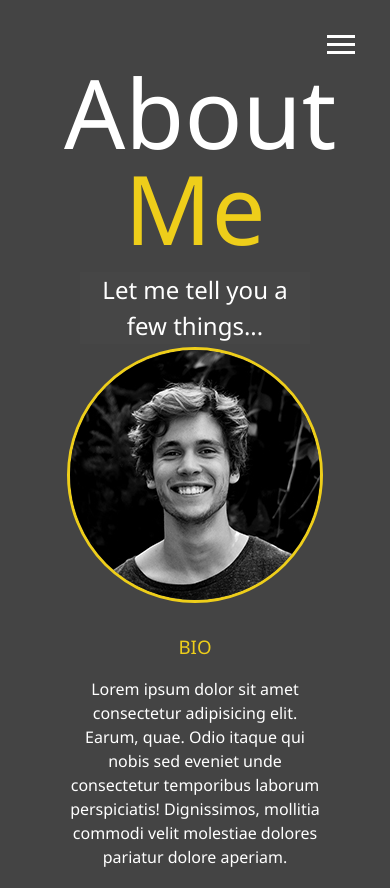
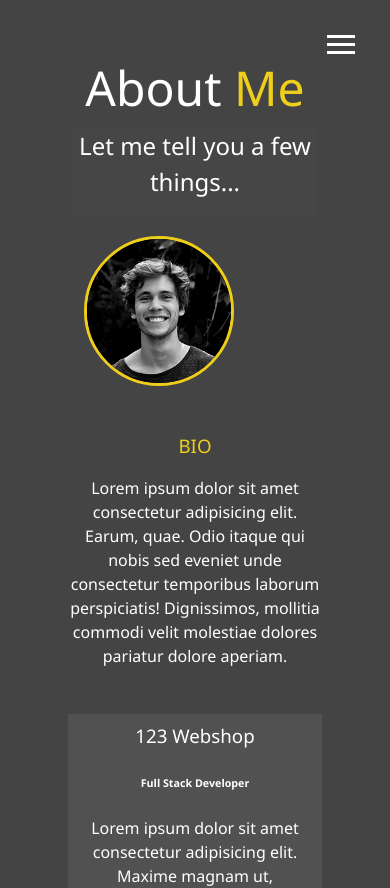
Before and after one commit to trikunc/portoWebModern, a website: page dist/about.html in a window 390 px wide. Shown: the top 888 px of the page. Drawn offline with Linux system fonts and the light colour scheme.

Commit message:
Initial website finish update6

```diff
--- a/scss/_config.scss
+++ b/scss/_config.scss
@@ -1,7 +1,7 @@
 $primary-color: #444;
 $secondary-color: #eece1a;
 $show-home-image: true;
-$home-image: url(/dist/img/background.jpg);
+$home-image: url(../img/background.jpg);
 $background-oppacity: 0.9;
 
 
--- a/scss/_menu.scss
+++ b/scss/_menu.scss
@@ -91,7 +91,7 @@
         .potrait {
             width: 250px;
             height: 250px;
-            background: url('/dist/img/portrait.jpg');
+            background: url('../img/portrait.jpg');
             border-radius: 50%;
             border: solid 3px $secondary-color;
         }
--- a/scss/_mobile.scss
+++ b/scss/_mobile.scss
@@ -45,7 +45,7 @@
         transform: translate3d(100%,0,0);
 
         .potrait {
-            background: url(/dist/img/portrait_small.jpg);
+            background: url(../img/portrait_small.jpg);
             width: 150px;
             height: 150px;
         }
@@ -75,4 +75,69 @@
         grid-template-columns: repeat(1, 1fr);
     }
 
+    h1,
+    h2,
+    h3 {
+        margin: 0;
+        font-weight: 300;
+
+        &.lg-heading{
+            font-size: 3rem;
+            justify-content: center;
+            margin-bottom: 1rem;
+
+        }
+
+        &.sm-heading {
+            margin-bottom: 1rem;
+            margin: 0.2rem 0.5rem;
+            padding-bottom: 1rem;
+            background: rgba(lighten($primary-color, 2), 0.5);
+        }
+    }
+
+    .about-info {
+        margin: 4px;
+        // grid-template-areas:
+        //     'bioimage'
+        //     'bio'
+        //     'job1'
+        //     'job2'
+        //     'job3';
+        // grid-template-columns: repeat(1, 1fr);
+        .bio-image {
+
+            background: url(../img/portrait_small.jpg);
+            width: 150px;
+            height: 150px;
+            margin: 1rem;
+            border-radius: 50%;
+            border: $secondary-color 3px solid;
+        }
+    }
+    .boxes {
+        display: flex;
+        flex-wrap: wrap;
+        justify-content: space-evenly;
+        align-items: center;
+        margin-top: 0;
+
+        div {
+            font-size: 1.5rem;
+            border: #fff 3px solid;
+            padding: 0.7rem 1rem;
+            margin-bottom: 3rem;
+            @include easeOut;
+
+            &:hover {
+                padding: 0.1rem 1rem;
+                background: $secondary-color;
+                color: set-text-color($secondary-color);
+                span {
+                    color: set-text-color($secondary-color);
+                }
+            }
+        }
+    }
+
 }
```
Also changed, not shown: dist/css/main.css, dist/index.html.
